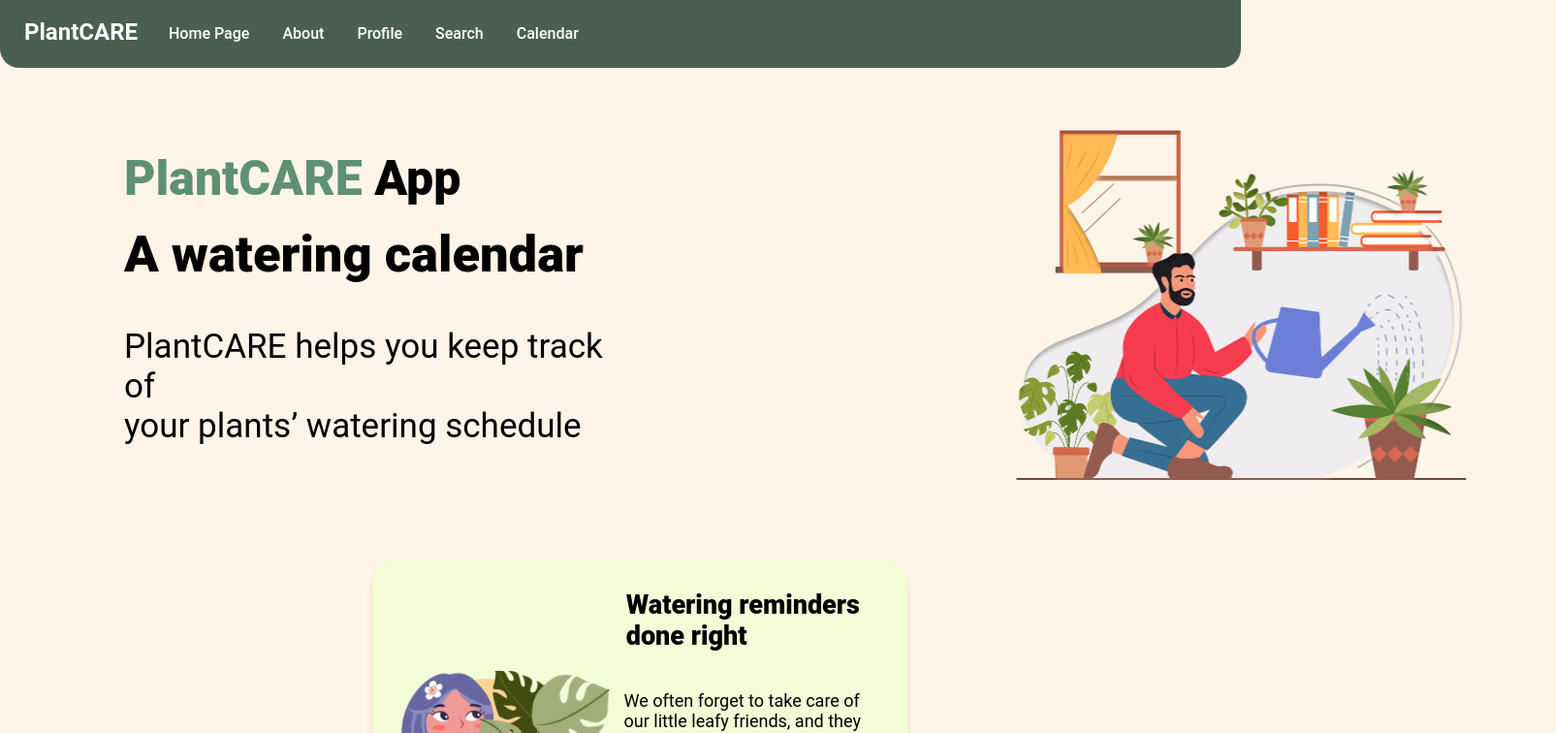
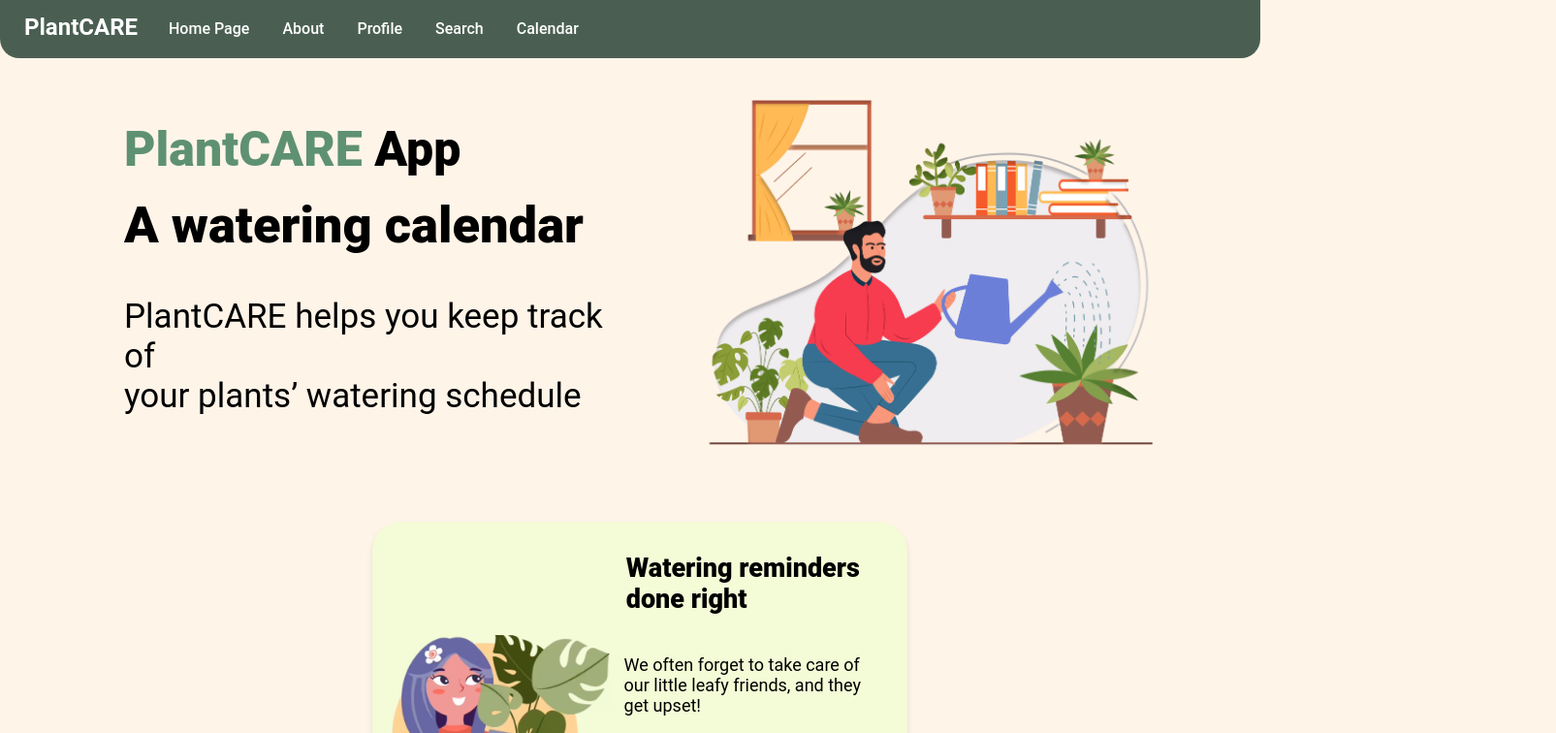
Before and after one commit to essence-666/fontend-project, a Next.js app: page /about in a window 1280 px wide. Shown: the top 756 px of the page at 97% size, 1605 px wide, since content can reach past the window. Built offline with nearby package versions, Linux system fonts and the light colour scheme.

Commit message:
feat sticky headr

```diff
--- a/src/app/globals.css
+++ b/src/app/globals.css
@@ -1,17 +1,20 @@
 /* Вроде везде робото юзаем */
-
 *{
   font-family: "Roboto", sans-serif;
 }
+
 body {
   margin: 0;
   background-color: #fff4e8;
 }
 
 header {
+  position: fixed;
+  top: 0;
+  width: 100vw;
   display: flex;
   align-items: center;
-  height: 50px;
+  height: 40px;
   background-color: #4a5f52;
   color: white;
   font-size: x-large;
@@ -19,6 +22,10 @@ header {
   border-radius: 0 0 20px 20px;
 }
 
+main{
+  margin-top: 40px;
+}
+
 .title {
   display: inline;
   margin: 15px;
--- a/src/app/styles/about.module.css
+++ b/src/app/styles/about.module.css
@@ -12,9 +12,8 @@
 }
 
 .aboutPageImage {
-    margin-left: 50%;
+    width: 50vw;
     height: auto;
-
 }
 
 .headText {
@@ -45,7 +44,6 @@
 .aboutPageImage {
     height: auto;
 }
-
 
 .sticker {
     background-color: #F4FBD7;
--- a/src/app/styles/layout.module.css
+++ b/src/app/styles/layout.module.css
@@ -4,7 +4,7 @@
   border: 1px solid rgba(27, 31, 35, 0);
   box-shadow: rgba(27, 31, 35, 0) 0 1px 0;
   box-sizing: border-box;
-  color: #fff;
+  color: white;
   cursor: pointer;
   display: inline-block;
   font-size: medium;
@@ -26,7 +26,7 @@
 }
 
 .button3:hover {
-  background-color: #939393;
+  background-color: #6E8878;
   border-radius: 10px;
 }
 
@@ -43,7 +43,7 @@
 }
 
 .button3:active {
-  background-color: #298e46;
+  background-color: #939393;
   box-shadow: rgba(20, 70, 32, 0.2) 0 1px 0 inset;
   border-radius: 10px;
 }
```
